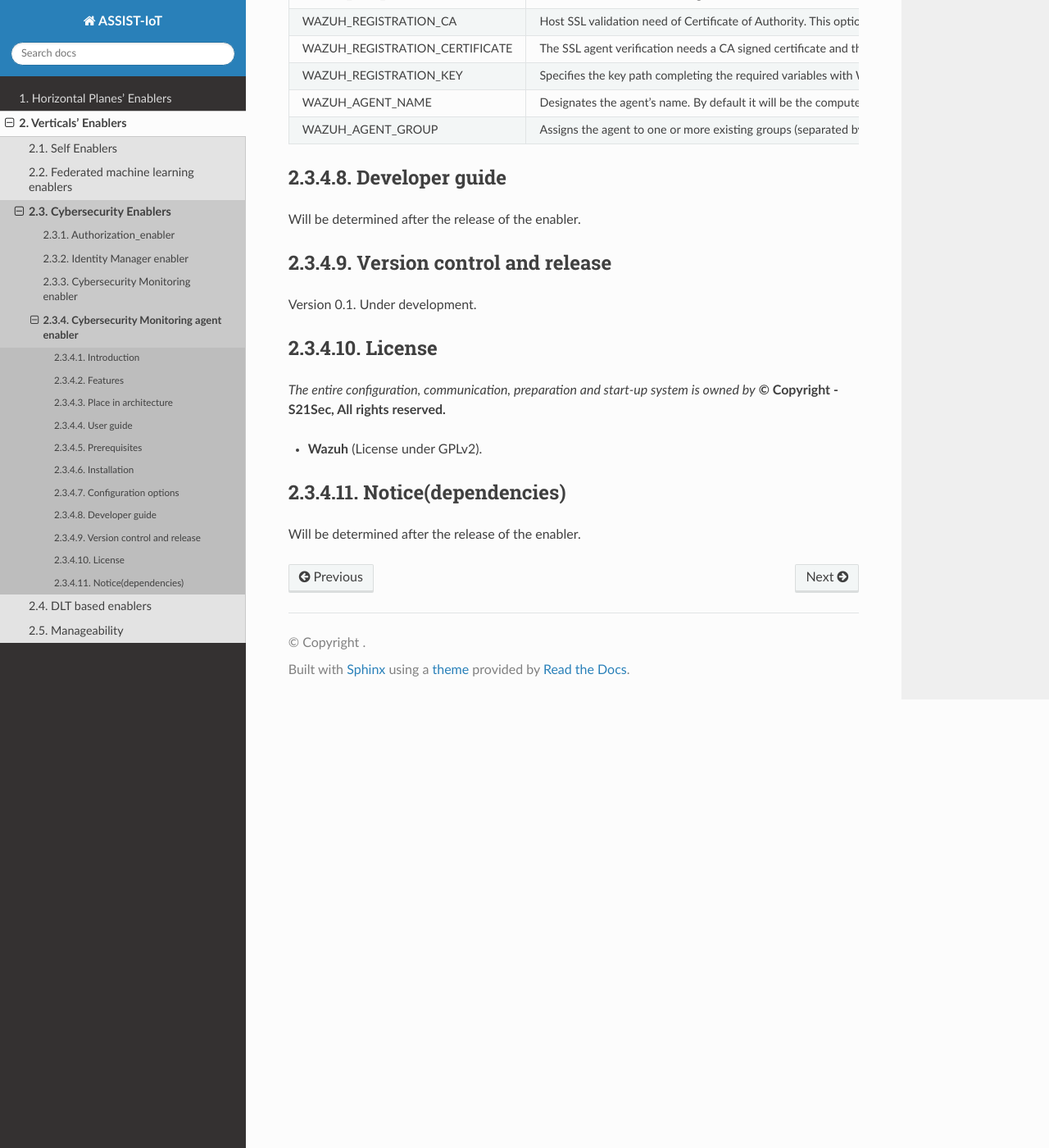
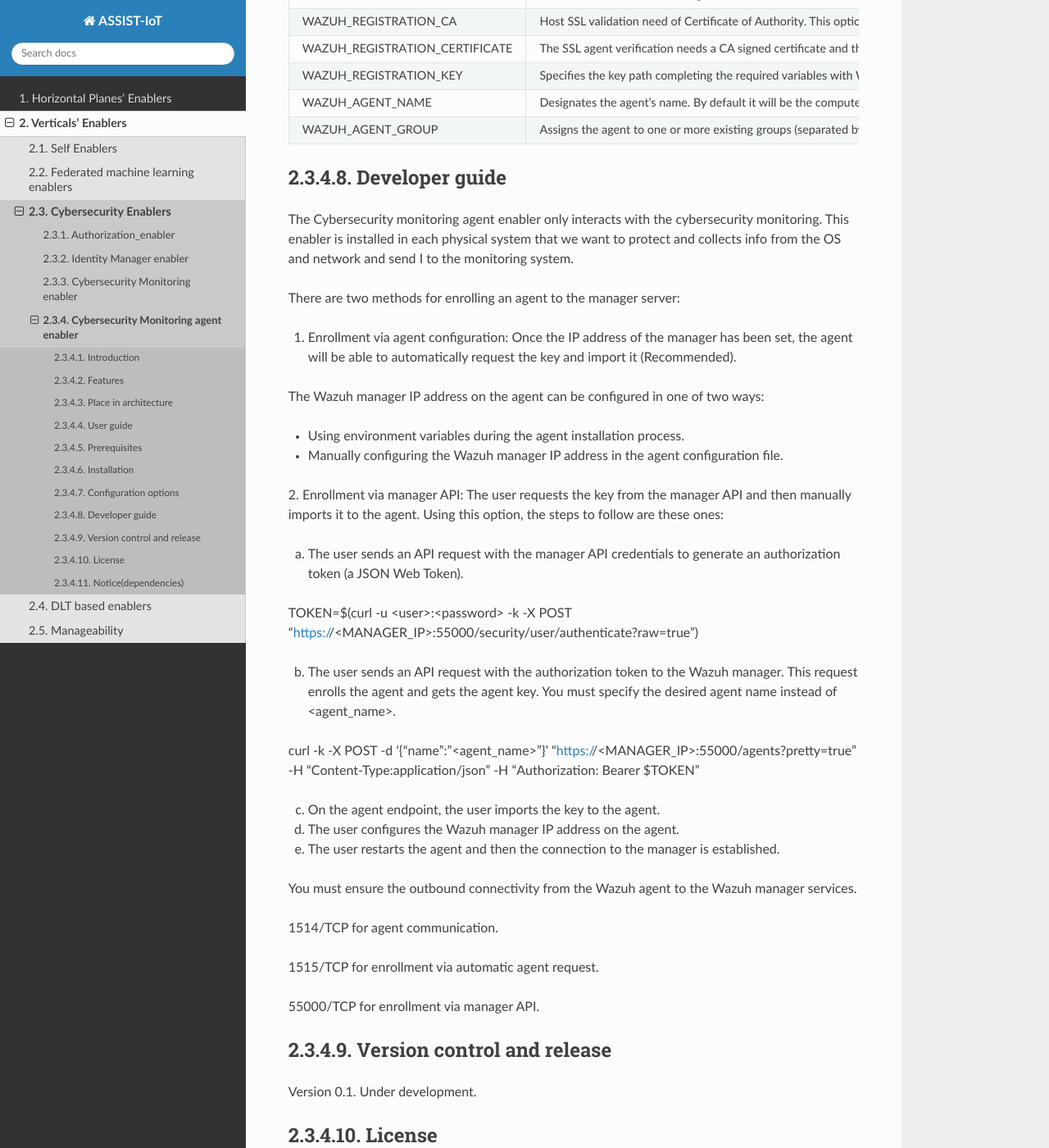
Before and after one commit to assist-iot/assist-iot-documentation, a Sphinx documentation site: the page built from docs/source/verticals/cybersecurity/cybersecurity_monitoring_agent_enabler.rst, in a window 1280 px wide and 1400 px high, scrolled down 3693 px. Shown: the whole window at 82% size. Built offline with Sphinx 7.4.7 and the Read the Docs theme 2.0.0, drawn with Linux system fonts in a browser that asks for light colours; formulas are drawn with MathJax 3.

Commit message:
Update cybersecurity_monitoring_agent_enabler.rst
Developer guide

```diff
--- a/docs/source/verticals/cybersecurity/cybersecurity_monitoring_agent_enabler.rst
+++ b/docs/source/verticals/cybersecurity/cybersecurity_monitoring_agent_enabler.rst
@@ -184,7 +184,45 @@
 ***************
 Developer guide
 ***************
-Will be determined after the release of the enabler.
+
+The Cybersecurity monitoring agent enabler only interacts with the cybersecurity monitoring. This enabler is installed in each physical system that we want to protect and collects info from the OS and network and send I to the monitoring system.
+
+There are two methods for enrolling an agent to the manager server:
+
+1.	Enrollment via agent configuration: Once the IP address of the manager has been set, the agent will be able to automatically request the key and import it (Recommended).
+
+The Wazuh manager IP address on the agent can be configured in one of two ways:
+
+•	Using environment variables during the agent installation process.
+
+•	Manually configuring the Wazuh manager IP address in the agent configuration file.
+
+
+2.	Enrollment via manager API: The user requests the key from the manager API and then manually imports it to the agent.
+Using this option, the steps to follow are these ones:
+
+a)	The user sends an API request with the manager API credentials to generate an authorization token (a JSON Web Token).
+
+TOKEN=$(curl -u <user>:<password> -k -X POST "https://<MANAGER_IP>:55000/security/user/authenticate?raw=true")
+
+b)	The user sends an API request with the authorization token to the Wazuh manager. This request enrolls the agent and gets the agent key. You must specify the desired agent name instead of <agent_name>.
+
+curl -k -X POST -d '{"name":"<agent_name>"}' "https://<MANAGER_IP>:55000/agents?pretty=true" -H "Content-Type:application/json" -H "Authorization: Bearer $TOKEN"
+
+c)	On the agent endpoint, the user imports the key to the agent.
+
+d)	The user configures the Wazuh manager IP address on the agent.
+
+e)	The user restarts the agent and then the connection to the manager is established.
+
+You must ensure the outbound connectivity from the Wazuh agent to the Wazuh manager services.
+
+1514/TCP for agent communication.
+
+1515/TCP for enrollment via automatic agent request.
+
+55000/TCP for enrollment via manager API.
+
 
 ***************************
 Version control and release
```
